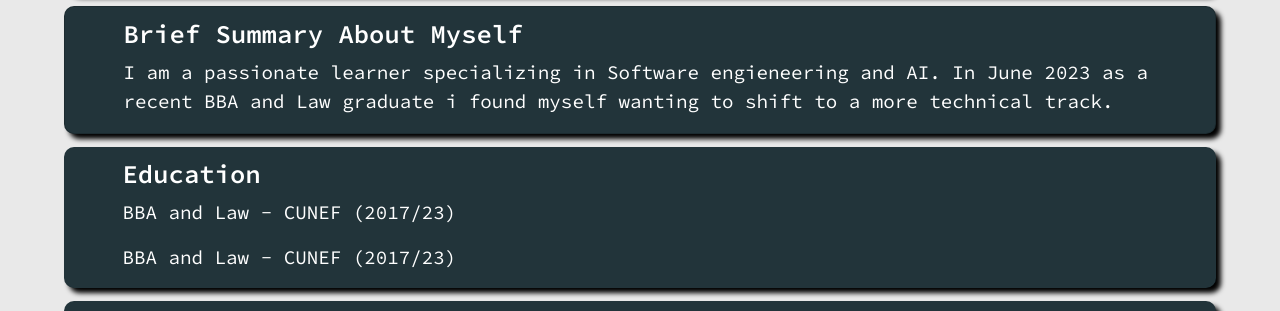
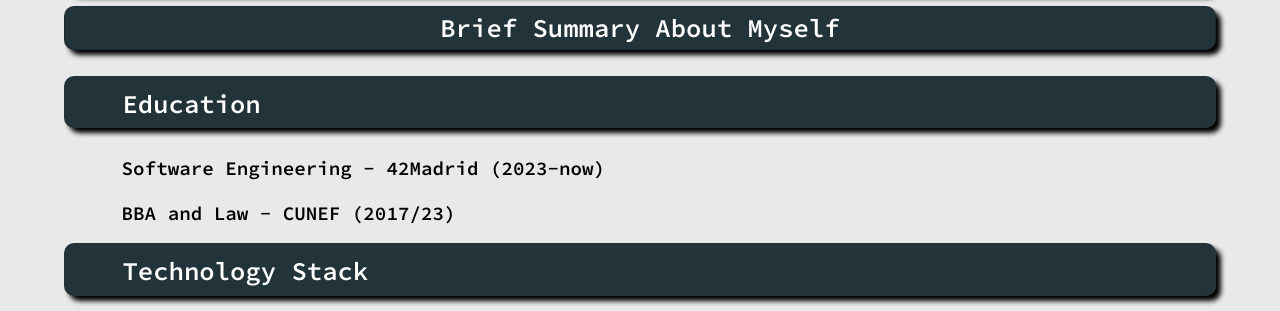
Before and after one commit to rvargas42/rvargas42.github.io, a plain HTML site: page index.html in a window 1280 px wide. Shown: the part 81-392 px from the top of the page. Drawn offline with nearby package versions, Linux system fonts and the light colour scheme.

Commit message:
white seems cool

```diff
--- a/index.html
+++ b/index.html
@@ -25,14 +25,16 @@
 			</div>
 		</div>
 		<div id="cvSection" class="card">
-			<h2>Brief Summary About Myself</h2>
-			<p>I am a passionate learner specializing in Software engieneering and AI. In June 2023 as a recent BBA and Law graduate i found myself wanting to shift to a more technical track.</p>
+			<button onclick="toggleContent()">Brief Summary About Myself</button>
+			<div id="cvContent"  style="display: none;">
+				<p>I am a passionate learner specializing in Software engieneering and AI. In June 2023 as a recent BBA and Law graduate i found myself wanting to shift to a more technical track.</p>
+			</div>
 		</div>
 		<div id="cvSection">
 			<h2>Education</h2>
-			<p>BBA and Law - CUNEF (2017/23)</p>
-			<p>BBA and Law - CUNEF (2017/23)</p>
 		</div>
+		<p class="cvSection-text">Software Engineering - 42Madrid (2023-now)</p>
+		<p class="cvSection-text">BBA and Law - CUNEF (2017/23)</p>
 		<div id="cvSection">
 			<h2>Technology Stack</h2>
 		</div>
--- a/script.js
+++ b/script.js
@@ -1,3 +1,8 @@
-function zoom(elemento) {
-	elemento.classList.toggle("zoom"); // Agrega o quita la clase de zoom
+function toggleContent() {
+  var cvContent = document.getElementById("cvContent");
+  if (cvContent.style.display === "none") {
+    cvContent.style.display = "block";
+  } else {
+    cvContent.style.display = "none";
+  }
 }
--- a/styles.css
+++ b/styles.css
@@ -17,6 +17,7 @@ h1, h2, h3, h4, h5, h6, body, p, a {
 }
 
 body{
+	font: "SourceCodePro";
 	background: linear-gradient(90deg, #e9e9e9 0%,#e9e9e9 100%);
 	margin-left: 5%;
 	margin-right: 5%;
@@ -30,6 +31,8 @@ body{
 }
 
 #Contact-Information-Card{
+	position: sticky;
+	z-index: 1000;
 	display: flex;
 	height: 4vw;
 	align-items: center;
@@ -87,12 +90,41 @@ body{
 }
 
 #cvSection{
+	align-items: center;
 	padding: 1px;
 	font-size: 2vw;
 	margin-top: 1vw;
+	margin-bottom: 2vw;
 	border-radius: 10px;
 	background-color: #22343a;
 	box-shadow: 5px 5px 5px #000000;
+}
+
+#cvSection button{
+	color: white;
+	font-weight: 600;
+	width: 100%;
+	outline: none;
+	border: none;
+	background: none;
+}
+
+#cvContent {
+	margin-top: 10px;
+}
+
+#toggleSectionButton{
+	display: flex;
+	width: 10%;
+}
+
+.cvSection-text{
+	margin-left: 5%;
+	margin-top: 0.5vw;
+	font-family: "SourceCodePro";
+	font-size: 1.5vw;
+	font-weight: 600;
+	color: #000000;
 }
 
 #cvSection h2{
```
